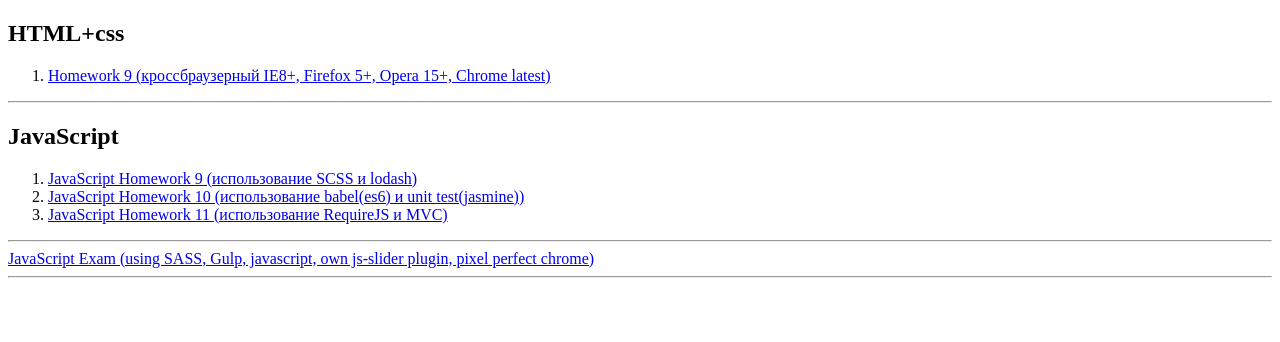
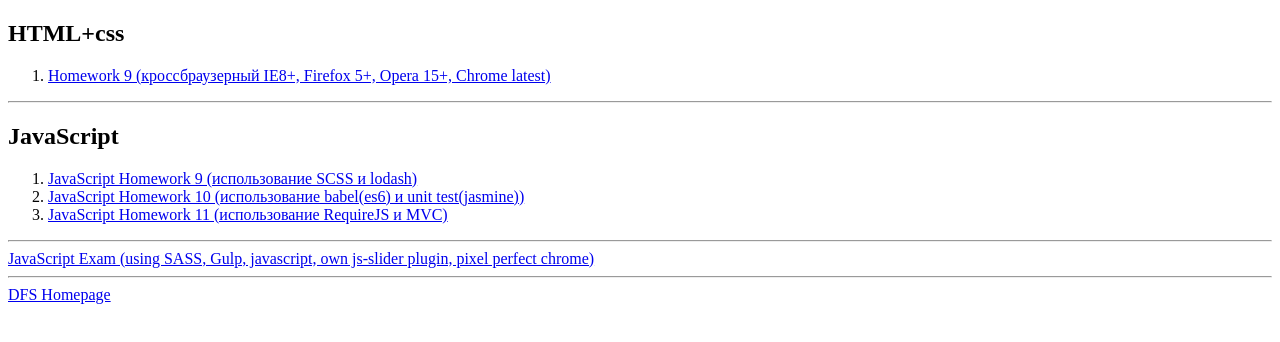
Before and after one commit to sparkof/sparkof.github.io, a plain HTML site: page index.html in a window 1280 px wide. Drawn offline with Linux system fonts and the light colour scheme.

Commit message:
Update index.html

```diff
--- a/index.html
+++ b/index.html
@@ -36,6 +36,7 @@
   <hr>
   <a href="GoIT_FE_Homeworks/JSFE">JavaScript Exam (using SASS, Gulp, javascript, own js-slider plugin, pixel perfect chrome)</a>
   <hr>
+    <a href="Homefront">DFS Homepage</a>
   <!-- <h2>JS Facultative</h2>
     <ol>
       <li><a href="GoIT_FE_Homeworks/JS-Facultative/Gallery">Gallery</a></li>
```
